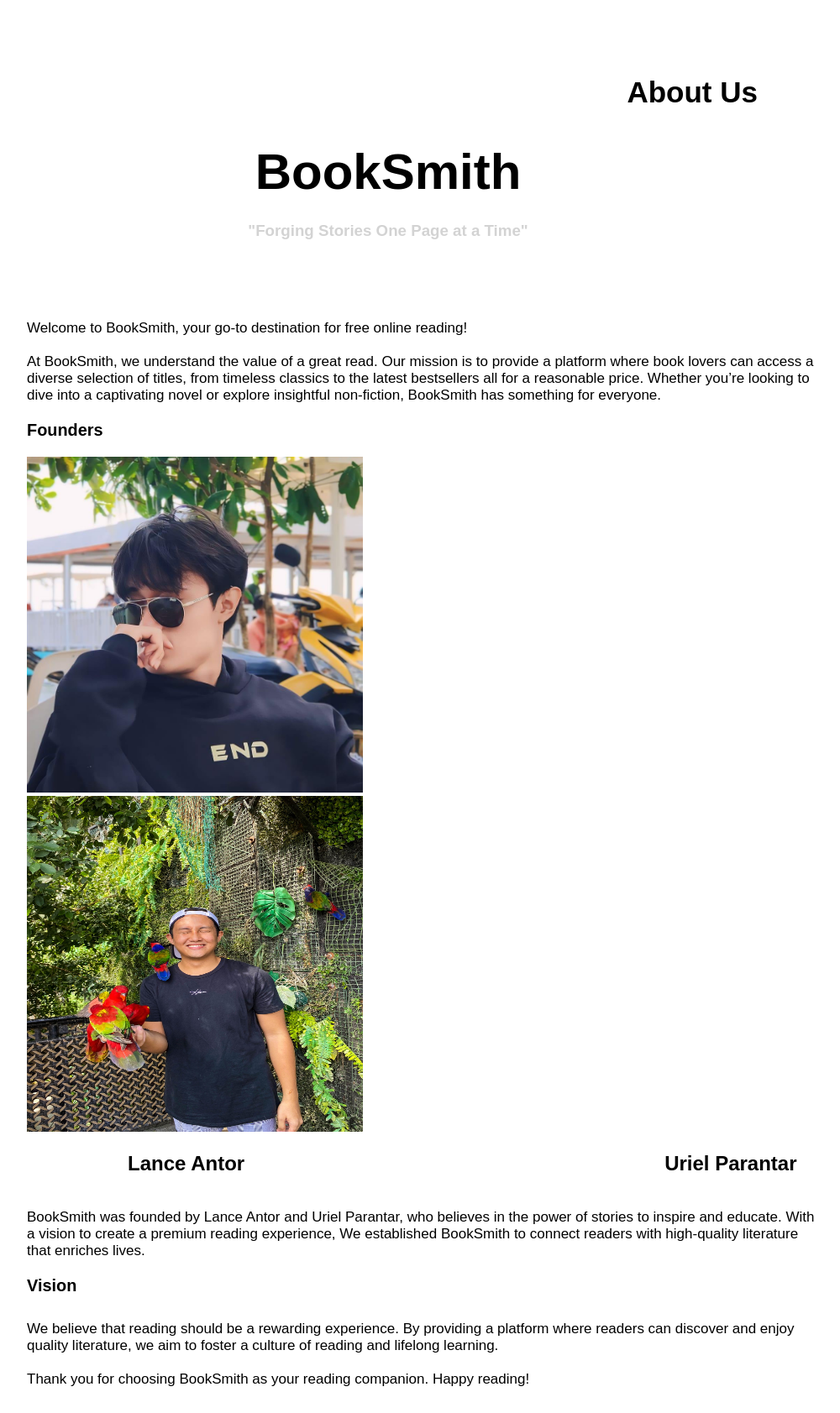
After one commit to ParantarUrielAlexis/Booksmith, a Django app: page /aboutus/ in a window 1280 px wide. The commit adds this page. Shown: the whole page at 84% size, without its empty margins (178-1178 px from the left). Run offline with Django 4.2, Linux system fonts and the light colour scheme.

Commit message:
aboutus initial commit

```diff
--- a/booksmith_proj/accounts/urls.py
+++ b/booksmith_proj/accounts/urls.py
@@ -5,4 +5,5 @@ from . import views
 urlpatterns = [
     path('', views.home,name='home'),
     path('signup/', views.signup,name='signup'),
+    path('aboutus/', views.aboutus,name='aboutus'),
 ]
--- a/booksmith_proj/accounts/views.py
+++ b/booksmith_proj/accounts/views.py
@@ -34,3 +34,6 @@ def signup(request):
 
 
     return render(request, "accounts/signup.html")
+
+def aboutus(request):
+    return render(request, "accounts/aboutus.html")
--- /dev/null
+++ b/booksmith_proj/static/css_files/aboutus.css
@@ -0,0 +1,42 @@
+* {
+    margin: 0;
+    padding: 0;
+    box-sizing: border-box;
+    font-family: Arial, sans-serif;
+}
+.description{
+    padding: 10px;
+    font-size: 17px;
+    margin-left: 200px;
+    margin-top: 70px;
+    width: 75%;
+}
+.founders{
+    margin-left: 200px;
+    padding: 10px;
+}
+.founders img{
+    width: 400px;
+    height: 400px;
+    margin-right: 220px;
+}
+.names{
+    display: flex;
+    padding: 10px;
+    margin-left: 320px;
+    gap: 500px;
+}
+.description-founder{
+    padding: 10px;
+    font-size: 17px;
+    margin-left: 200px;
+    margin-top: 20px;
+    width: 75%;
+}
+.description2{
+    padding: 10px;
+    font-size: 17px;
+    margin-left: 200px;
+    margin-top: 10px;
+    width: 75%;
+}
--- /dev/null
+++ b/booksmith_proj/templates/accounts/aboutus.html
@@ -0,0 +1,43 @@
+<!DOCTYPE html>
+<html lang="en">
+<head>
+    <meta charset="UTF-8">
+    <meta name="viewport" content="width=device-width, initial-scale=1.0">
+    <title>About Us</title>
+    {% load static %}
+    <link rel="stylesheet" href="{% static 'css_files/aboutus.css' %}">
+</head>
+<body>
+    <h2 style="justify-content: right; text-align: right; padding: 30px; margin-right: 170px; font-size: 35px;margin-top: 60px;">About Us</h2>
+    <h2 style="padding: 10px; font-size: 60px; font-family: Arial, sans-serif; justify-content: center; text-align: center;">BookSmith</h2>
+    <h3 style="padding: 15px; justify-content: center; text-align: center; color: lightgrey;">"Forging Stories One Page at a Time"</h3>
+    <div class="description">
+        <p>Welcome to BookSmith, your go-to destination for free online reading!</p>
+        <br>
+        <p>At BookSmith, we understand the value of a great read. Our mission is to provide a platform where book lovers can access a diverse selection of titles, from timeless classics to the latest bestsellers all for a reasonable price. Whether you’re looking to dive into a captivating novel or explore insightful non-fiction, BookSmith has something for everyone.</p>
+        <br>
+        <h3><strong>Founders</strong></h3>
+    </div>
+    <div class="founders">
+        <img src="{% static 'images\lance.jpg' %}" alt="lance">
+        <img src="{% static 'images\uriel.jpg' %}" alt="uriel">
+    </div>
+    <div class="names">
+        <h2>Lance Antor</h2>
+        <h2>Uriel Parantar</h2>
+    </div>
+    <div class="description-founder">
+        <p>BookSmith was founded by Lance Antor and Uriel Parantar, who believes in the power of stories to inspire and educate. With a vision to create a premium reading experience, We established BookSmith to connect readers with high-quality literature that enriches lives.</p>
+        <br>
+        <h3><strong>Vision</strong></h3>
+    </div>
+    <div class="description2">
+        <p>We believe that reading should be a rewarding experience. By providing a platform where readers can discover and enjoy quality literature, we aim to foster a culture of reading and lifelong learning.</p>
+        <br>
+        <p>Thank you for choosing BookSmith as your reading companion. Happy reading!</p>
+        <br>
+    </div>
+
+
+</body>
+</html>
```
Also changed, not shown: booksmith_proj/templates/accounts/backup_signup.txt (+11 -0 lines), booksmith_proj/templates/accounts/signup.html (+0 -8 lines), booksmith_proj/static/images/lance.jpg (added), booksmith_proj/static/images/uriel.jpg (added).
